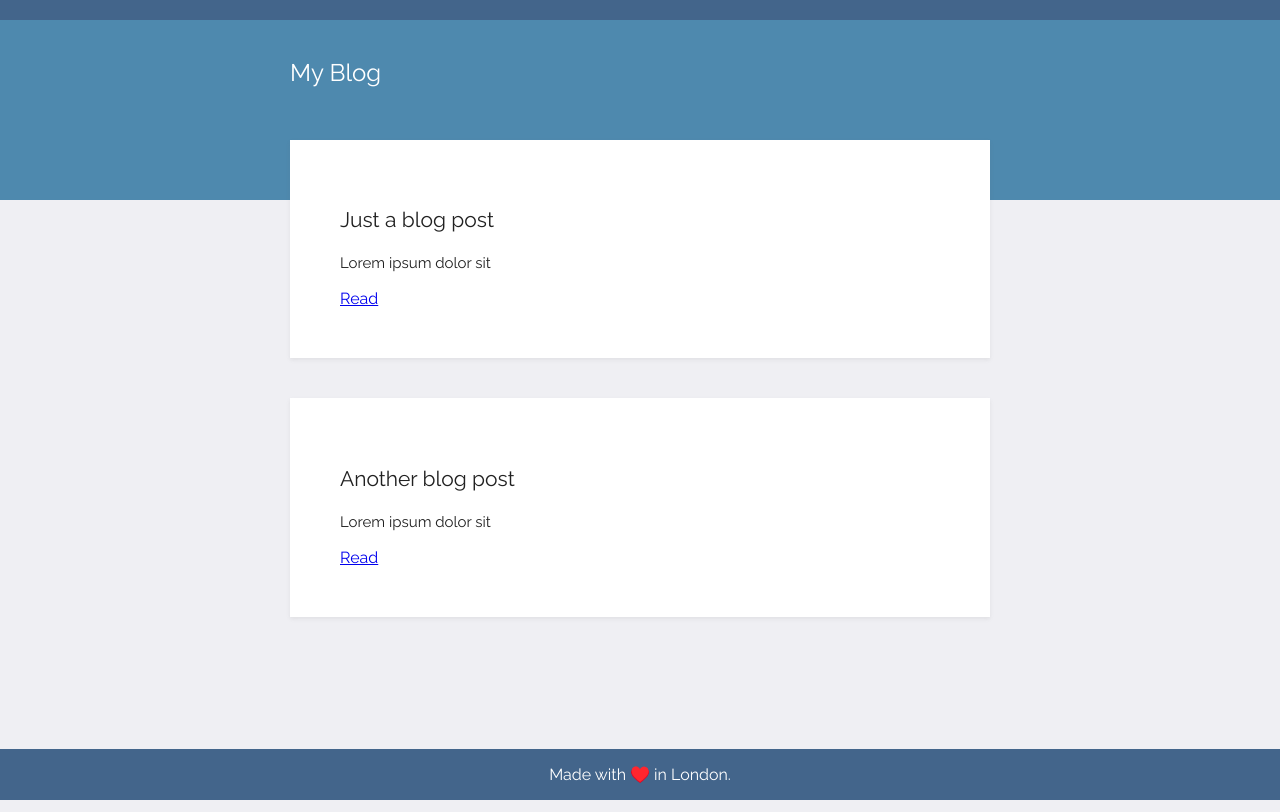
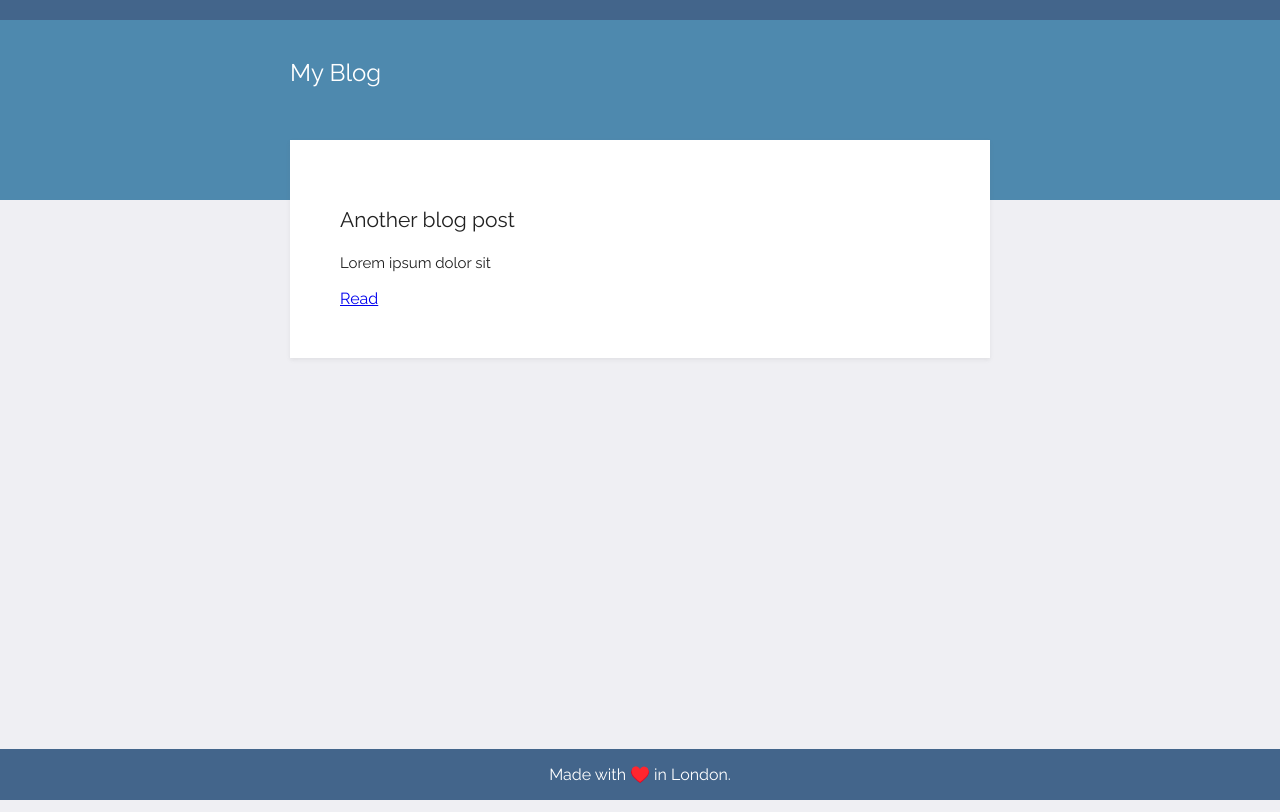
Before and after one commit to KesterDaniel/flask_blog, a Flask app: page / in a window 1280 px wide. Run offline with Flask 2, Linux system fonts and the light colour scheme.

Commit message:
building out the blog page route

```diff
--- a/main.py
+++ b/main.py
@@ -1,3 +1,5 @@
+import json
+
 from flask import Flask, render_template
 
 
@@ -5,7 +7,9 @@ app = Flask(__name__)
 
 @app.route('/')
 def home():
-    return render_template("index.html")
+    with open("blog-data.json") as blog_file:
+        blog_data = json.load(blog_file)
+    return render_template("index.html", blog_post=blog_data)
 
 if __name__ == "__main__":
     app.run(debug=True)
--- a/templates/index.html
+++ b/templates/index.html
@@ -11,13 +11,7 @@
     <div class="top">
         <div class="title"><h1>My Blog</h1></div>
     </div>
-    <div class="content">
-        <div class="card">
-            <h2>Just a blog post</h2>
-            <p class="text">Lorem ipsum dolor sit </p>
-            <a href="#">Read</a>
-        </div>
-    </div>
+
     <div class="content">
         <div class="card">
             <h2>Another blog post</h2>
```
